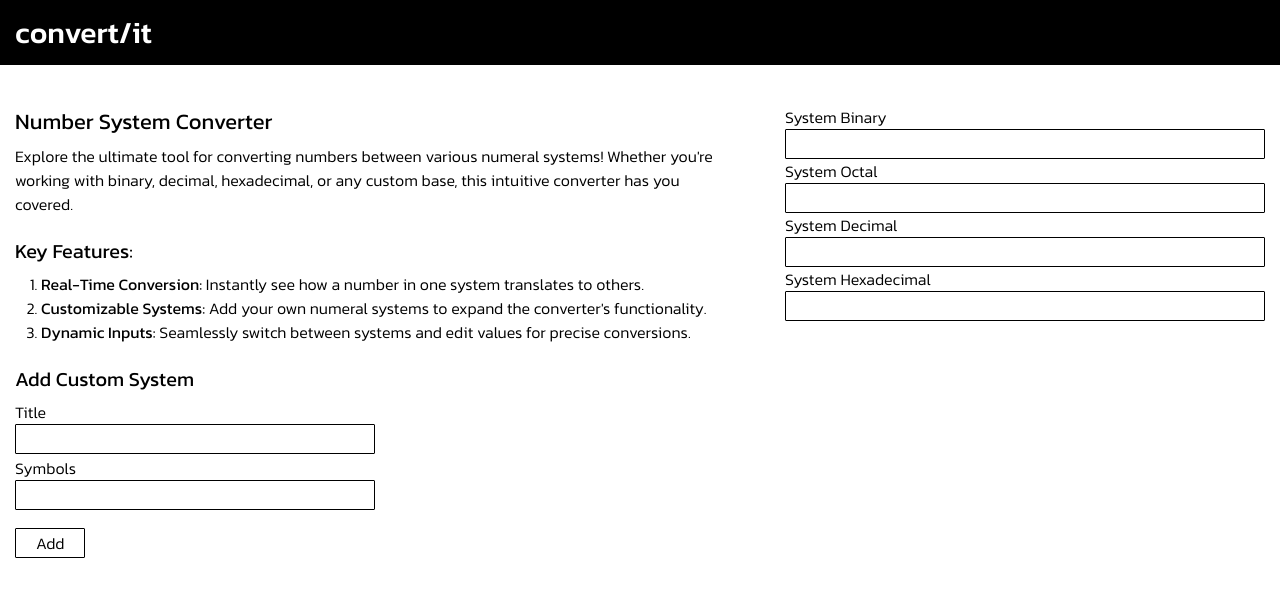
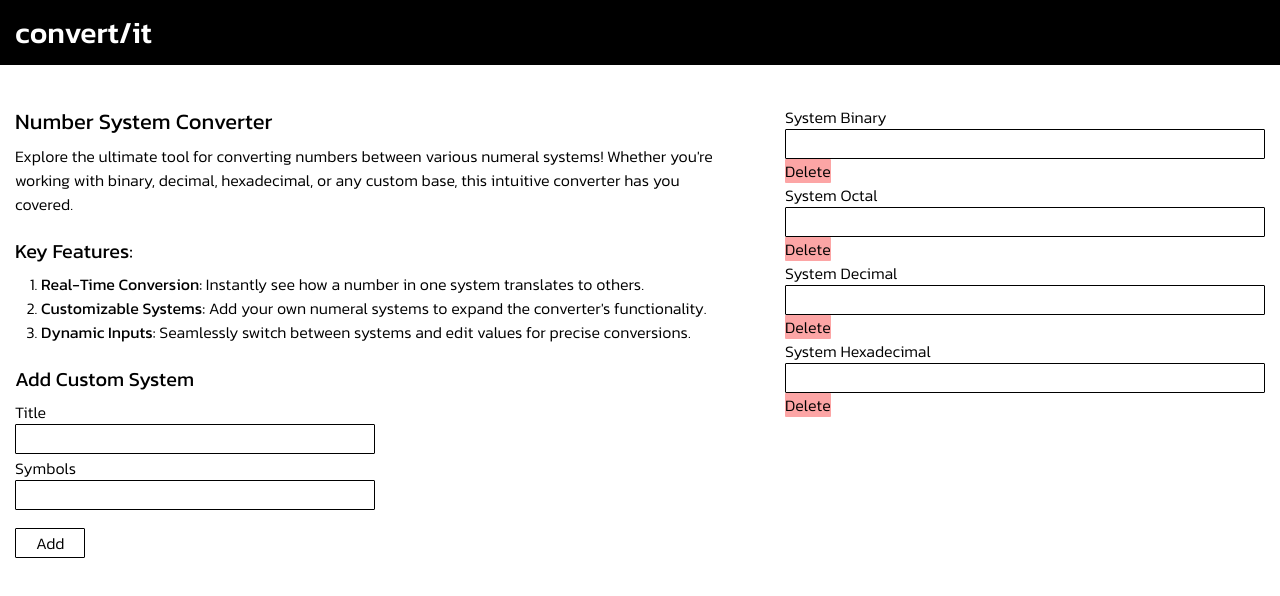
Before and after one commit to dmitit/numsystems, a React (Vite) app: page / in a window 1280 px wide. Shown: the top 596 px of the page. Built offline with nearby package versions, Linux system fonts and the light colour scheme.

Commit message:
Add remove systems functionallity

```diff
--- a/src/App.jsx
+++ b/src/App.jsx
@@ -49,6 +49,18 @@
       setSystems((prevSystems) => [...prevSystems, newSystem]);
    };
 
+   const removeSystem = (systemToRemove) => {
+      setSystems((prevSystems) => {
+         if (prevSystems.length <= 2) {
+            console.log("there must");
+            return prevSystems;
+         }
+         return prevSystems.filter(
+            (system) => system.title !== systemToRemove.title
+         );
+      });
+   };
+
    return (
       <div>
          <CoreHeader />
@@ -91,7 +103,7 @@
                   </div>
                </div>
                <div className="flex-[2]">
-                  <Converter systems={systems} />
+                  <Converter systems={systems} onSystemRemove={removeSystem} />
                </div>
             </div>
          </CoreContainer>
--- a/src/components/Converter.jsx
+++ b/src/components/Converter.jsx
@@ -3,7 +3,7 @@
 import InputField from "./InputField";
 import { convertNumber } from "../utils/conversions";
 
-const Converter = ({ systems }) => {
+const Converter = ({ systems, onSystemRemove }) => {
    const [values, setValues] = useState(
       systems.reduce((acc, system) => ({ ...acc, [system.title]: "" }), {})
    );
@@ -33,13 +33,20 @@
    return (
       <div>
          {systems.map((system) => (
+            <div key={system.title}>
                <InputField
-               key={system.title}
                   label={`System ${system.title}`}
                   value={values[system.title]}
                   base={system}
                   onChange={(value) => handleInputChange(value, system)}
                ></InputField>
+               <button
+                  className="bg-red-300"
+                  onClick={() => onSystemRemove(system)}
+               >
+                  Delete
+               </button>
+            </div>
          ))}
       </div>
    );
@@ -53,6 +60,7 @@
          regexp: PropTypes.instanceOf(RegExp).isRequired,
       })
    ).isRequired,
+   onSystemRemove: PropTypes.func,
 };
 
 export default Converter;
```
Lines whose indentation alone changed are shown as unchanged.
